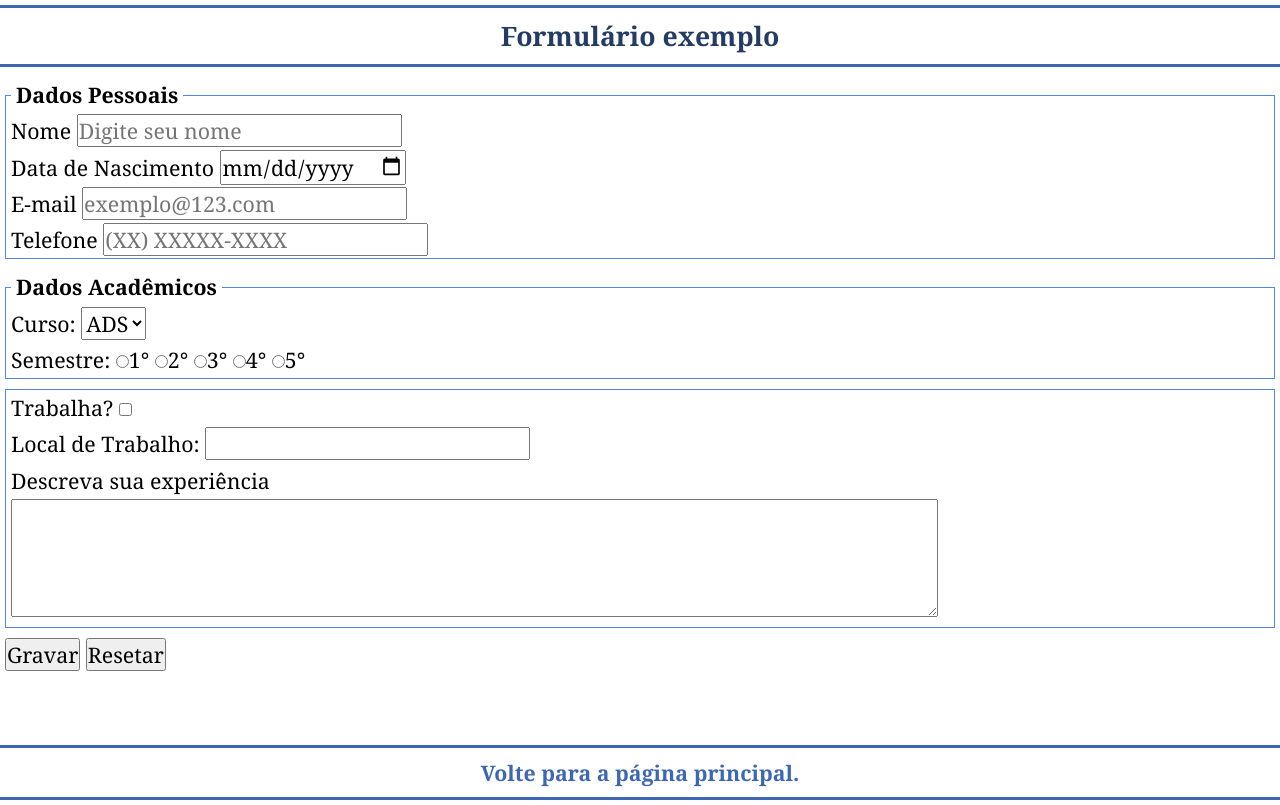
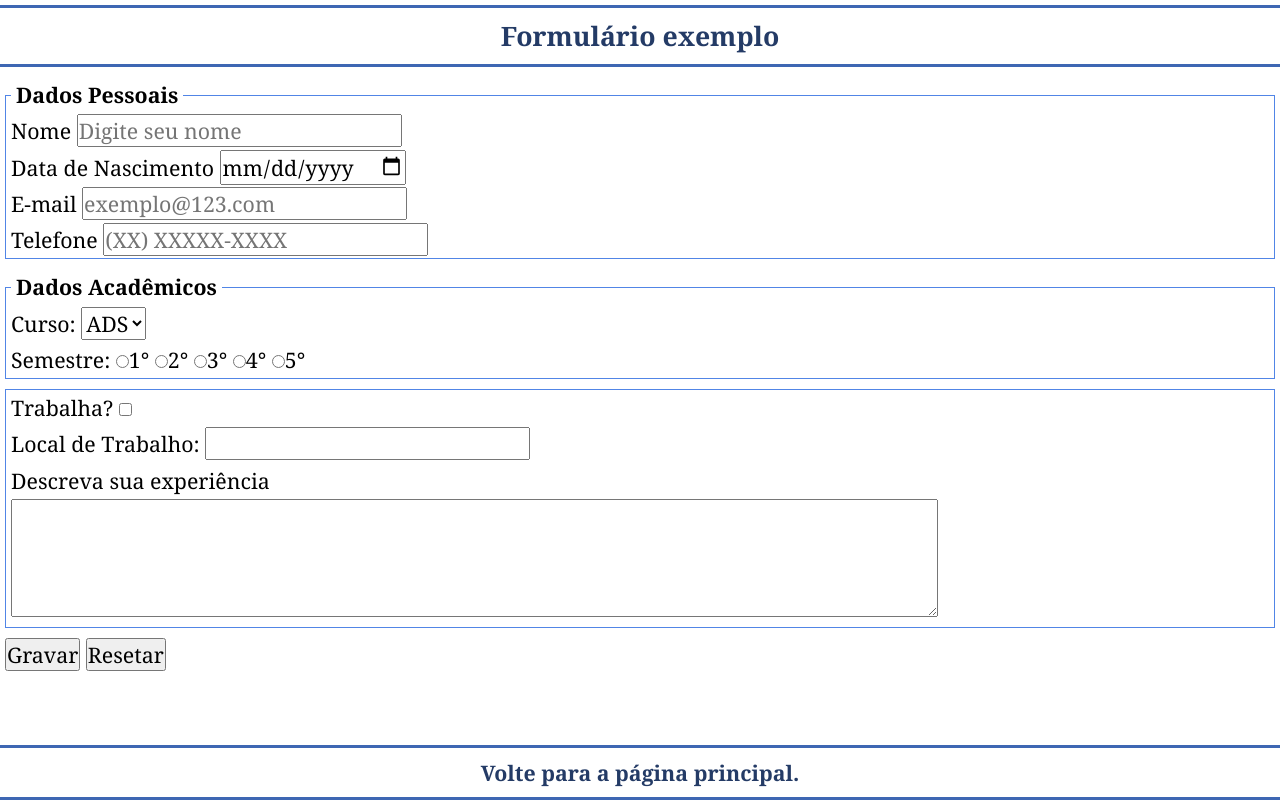
Before and after one commit to Nathrds/tarefa-padroesWeb, a plain HTML site: page formulario.html in a window 1280 px wide. Drawn offline with Linux system fonts and the light colour scheme.

Commit message:
ajustes de cor e margem no texto

```diff
--- a/formulario.css
+++ b/formulario.css
@@ -42,7 +42,7 @@ div {
 
 a {
     text-decoration: none;
-    color: #3E67B3;
+    color: #243B66;
     font-weight: bold;
 }
 
--- a/style.css
+++ b/style.css
@@ -39,6 +39,7 @@ ul > li {
 ol {
     text-align: justify;
     padding: 10px 15px;
+    margin-left: 15px;
     line-height: 1.6em;
 }
 
```
